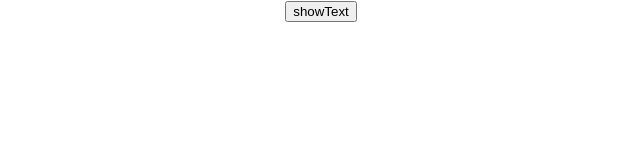
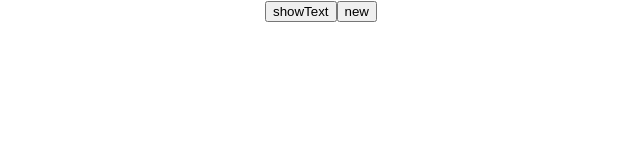
Before and after one commit to AliShahSafdari/react-practice, a React (Create React App) app: page / in a window 1280 px wide. Shown: the top 160 px of the page, without its empty margins (319-959 px from the left). Built offline with nearby package versions, Linux system fonts and the light colour scheme.

Commit message:
Add new button

```diff
--- a/src/App.js
+++ b/src/App.js
@@ -1,17 +1,15 @@
-import {useEffect, useState} from "react"
+import { useState} from "react"
 import './App.css';
 import Text from "./Text";
 
 function App() {
   const [showText, setShowText] = useState(false);
-  useEffect(()=>{
-    console.log("component did mount");
-  },[])
+
   return(
    <div className="App">
     <button onClick={()=> setShowText(!showText)}> showText</button>
     {showText && <Text/>}
-
+  <button>new </button>
    </div>
   )
 }
```
